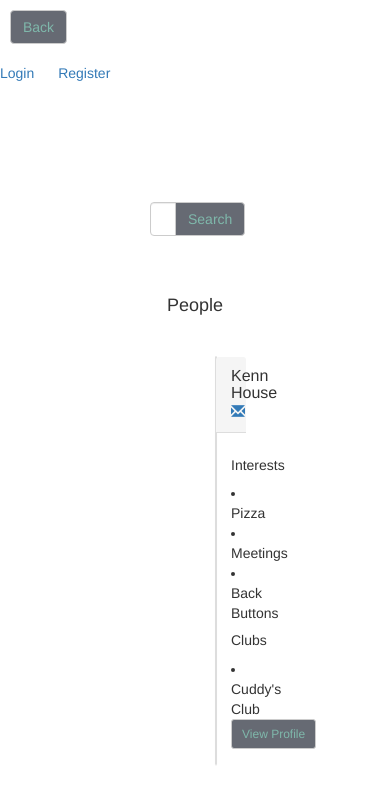
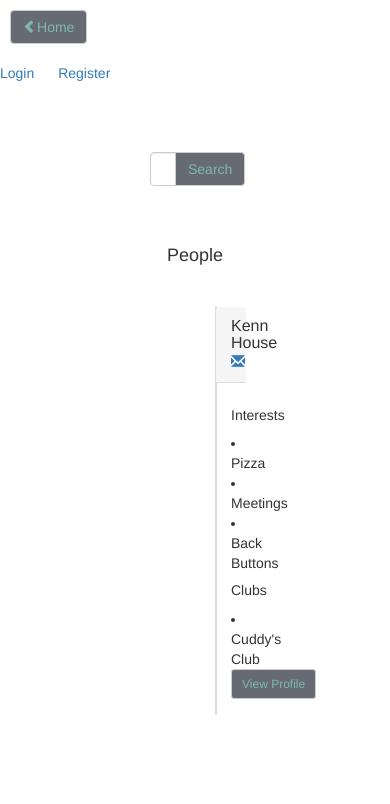
Before and after one commit to cbaudouinjr/FindTheLighthouse, a Django app: page /people in a window 390 px wide. Shown: the top 804 px of the page. Run offline with Django 3.2, Linux system fonts and the light colour scheme; some libraries are stand-ins or nearby versions.

Commit message:
Updated styling to people.html

```diff
--- a/templates/people.html
+++ b/templates/people.html
@@ -10,7 +10,7 @@
         .container-center-panel{
             padding-left: 150px;
             padding-right: 150px;
-            padding-top: 100px;
+            padding-top: 50px;
         }
         .panel-formatting{
             padding-top: 30px;
@@ -28,9 +28,13 @@
     </style>
 </head>
 <body>
+    <div class="row">
+        <div class="col-md-6">
             <div class="back-btn">
-        <a href="{% url "people" %}"><button id="people" type="button" class="btn btn-default btn-md title-button">Back</button></a>
+                <a href="{% url "index" %}"><button id="people_home" type="button" class="btn btn-default btn-md title-button"><i class="glyphicon glyphicon-chevron-left"></i>Home</button></a>
             </div>
+        </div>
+        <div class="col-md-6">
             {% if user.is_authenticated %}
                 <div class="navbar-form navbar-right">
                     <div class="dropdown">
@@ -52,6 +56,8 @@
                     <a href="#" style="padding-right: 20px">Register</a>
                 </div>
             {% endif %}
+        </div>
+    </div>
 <div class="container-center-panel">
     <div class="input-group">
         <input type="text" class="form-control" placeholder="username, interest..." aria-describedby="basic-addon2">
```
Lines whose indentation alone changed are shown as unchanged.
